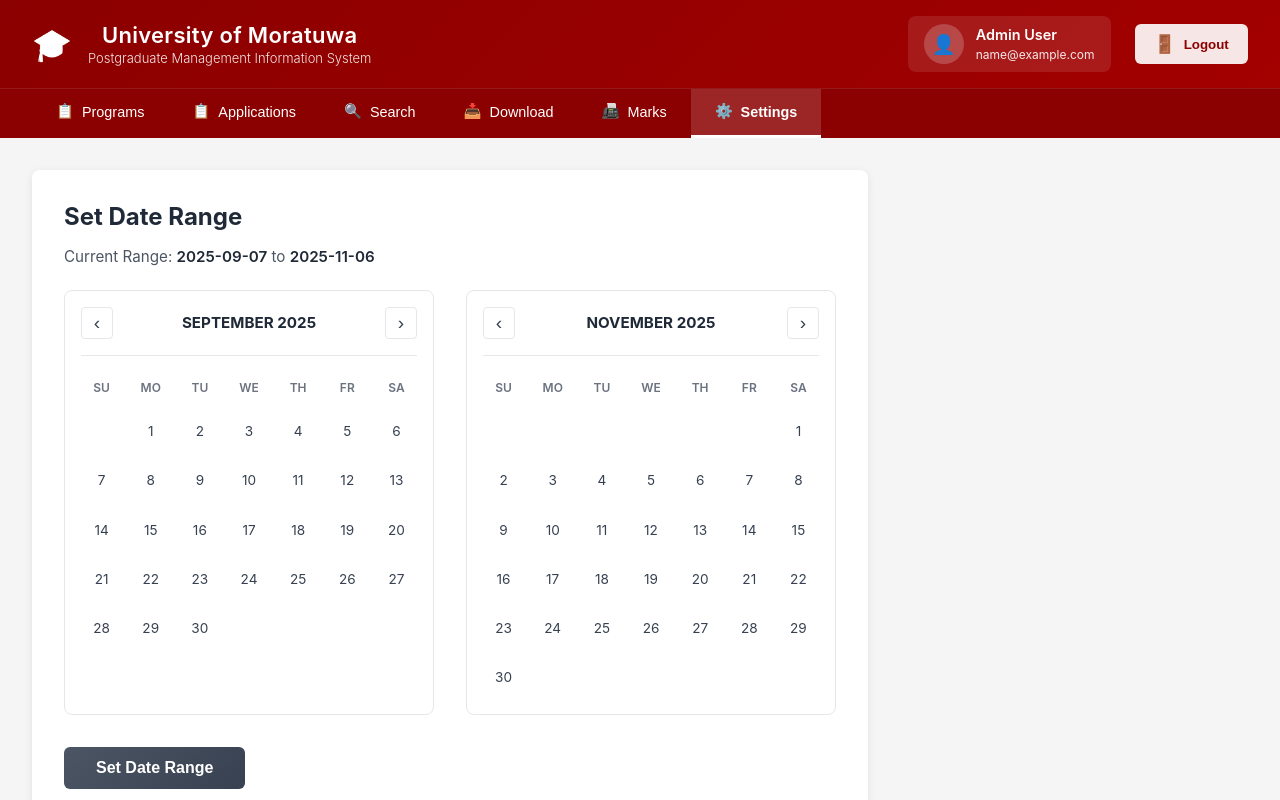
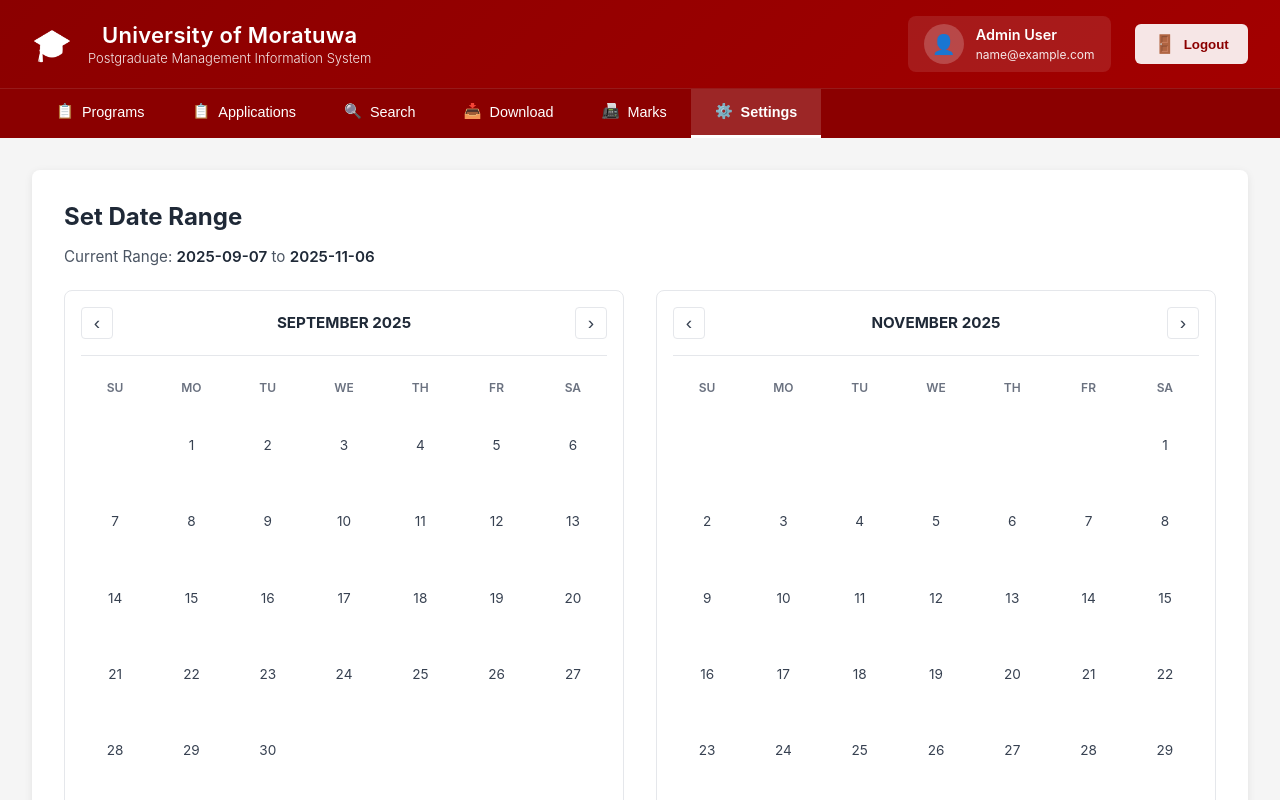
Before and after one commit to Geesara-Abenayaka/Software-Group-Project, a React (Vite) app: page /admin/settings in a window 1280 px wide. Shown: the top 800 px of the page. Built offline with nearby package versions, Linux system fonts and the light colour scheme; sample sign-in values are in the browser's storage.

Commit message:
correct the all the mistakes

```diff
--- a/src/styles/SettingsPage.css
+++ b/src/styles/SettingsPage.css
@@ -2,7 +2,7 @@
 @import './AdminDashboard.css';
 
 .settings-main {
-  max-width: 900px;
+  max-width: 100%;
 }
 
 .settings-section {
@@ -11,6 +11,7 @@
   padding: 2rem;
   box-shadow: 0 2px 8px rgba(0, 0, 0, 0.08);
   margin-bottom: 2rem;
+  width: 100%;
 }
 
 .settings-title {
```
